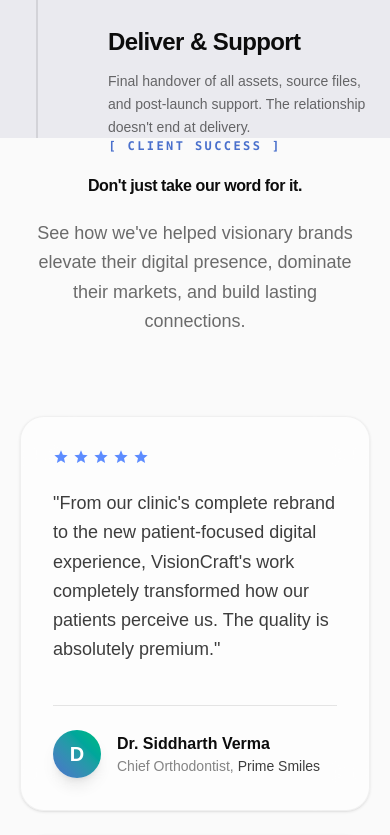
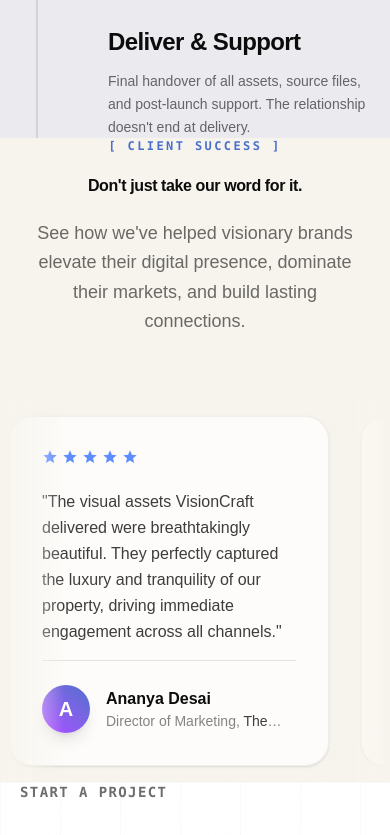
Before and after one commit to saurabhhumane125/visioncraft, a Next.js app: page / in a window 390 px wide. Shown: the part 7080-7915 px from the top of the page. Built offline with nearby package versions, Linux system fonts and the light colour scheme; a web font is replaced by a local one.

Commit message:
style: convert testimonials to an infinite horizontal marquee and change background to warm off-white

```diff
--- a/components/sections/Testimonials.tsx
+++ b/components/sections/Testimonials.tsx
@@ -61,7 +61,7 @@ export function Testimonials() {
   return (
     <section
       id="testimonials"
-      className="relative overflow-hidden bg-[#FAFAFA] text-neutral-950"
+      className="relative overflow-hidden bg-[#F7F4ED] text-neutral-950"
       style={{
         paddingTop: "var(--space-section-normal)",
         paddingBottom: "var(--space-section-normal)",
@@ -75,10 +75,10 @@ export function Testimonials() {
       {/* Grain Texture Overlay */}
       <div className="absolute inset-0 grain opacity-20 pointer-events-none -z-10" />
 
-      <div className="mx-auto max-w-[1440px] px-5 md:px-10 lg:px-16 relative z-10">
+      <div className="mx-auto max-w-[1440px] px-5 md:px-10 lg:px-16 relative z-10 mb-16 md:mb-24">
 
         {/* Section Header */}
-        <div className="mb-20 md:mb-32 text-center max-w-3xl mx-auto">
+        <div className="text-center max-w-3xl mx-auto">
           <span className="text-electric-dark font-bold tracking-[0.2em] text-xs uppercase mb-6 block font-mono">
             [ Client Success ]
           </span>
@@ -92,43 +92,41 @@ export function Testimonials() {
             See how we've helped visionary brands elevate their digital presence, dominate their markets, and build lasting connections.
           </p>
         </div>
+      </div>
 
-        {/* Modern 3-Column Staggered Grid */}
-        <div className="grid grid-cols-1 md:grid-cols-2 lg:grid-cols-3 gap-6 lg:gap-8 items-start">
-          {TESTIMONIALS.map((testimonial, idx) => (
+      {/* Infinite Marquee */}
+      <div className="relative w-full overflow-hidden flex items-center py-4">
+        {/* Fading Edges */}
+        <div className="absolute inset-y-0 left-0 w-16 md:w-48 bg-gradient-to-r from-[#F7F4ED] to-transparent z-10 pointer-events-none" />
+        <div className="absolute inset-y-0 right-0 w-16 md:w-48 bg-gradient-to-l from-[#F7F4ED] to-transparent z-10 pointer-events-none" />
+
         <motion.div
-              key={testimonial.id}
-              initial={{ opacity: 0, y: 40 }}
-              whileInView={{ opacity: 1, y: 0 }}
-              viewport={{ once: true, margin: "-100px" }}
-              transition={{
-                duration: 0.7,
-                delay: idx * 0.1,
-                ease: [0.21, 1.11, 0.81, 0.99]
-              }}
-              className={`
-                relative flex flex-col justify-between h-full
-                bg-white/60 hover:bg-white/90 backdrop-blur-xl
-                border border-neutral-950/5 hover:border-electric/50
-                rounded-3xl p-8 md:p-10 transition-all duration-500 group shadow-sm
-                ${idx % 3 === 1 ? 'lg:translate-y-8' : ''}
-                ${idx % 3 === 2 ? 'lg:translate-y-16' : ''}
-              `}
+          className="flex w-max"
+          animate={{ x: ["0%", "-50%"] }}
+          transition={{ duration: 40, ease: "linear", repeat: Infinity }}
         >
+          {/* Duplicated for seamless loop */}
+          {[...TESTIMONIALS, ...TESTIMONIALS].map((testimonial, idx) => (
+            <div
+              key={idx}
+              className="w-[320px] md:w-[450px] flex-shrink-0 mx-4"
+            >
+              <div className="relative flex flex-col justify-between h-[350px] md:h-[380px] bg-white/70 hover:bg-white/95 backdrop-blur-xl border border-neutral-950/5 hover:border-electric/50 rounded-3xl p-8 transition-all duration-500 group shadow-sm">
+
                 {/* Subtle inner glow on hover */}
                 <div className="absolute inset-0 bg-gradient-to-br from-electric/10 to-transparent opacity-0 group-hover:opacity-100 transition-opacity duration-500 rounded-3xl pointer-events-none" />
 
-              <div className="relative z-10 flex-1">
+                <div className="relative z-10 flex-1 whitespace-normal">
                   <Stars />
-                <p className="text-neutral-950/80 font-medium leading-relaxed text-lg mb-10">
+                  <p className="text-neutral-950/80 font-medium leading-relaxed text-base md:text-lg">
                     "{testimonial.quote}"
                   </p>
                 </div>
 
-              <div className="relative z-10 flex items-center gap-4 pt-6 border-t border-neutral-950/10">
+                <div className="relative z-10 flex items-center gap-4 pt-6 border-t border-neutral-950/10 mt-auto">
                   {/* Colorful Gradient Avatar */}
                   <div className={`
-                  w-12 h-12 rounded-full flex items-center justify-center
+                    w-12 h-12 rounded-full flex items-center justify-center flex-shrink-0
                     font-display font-bold text-xl text-white shadow-lg
                     ${idx % 3 === 0 ? 'bg-gradient-to-tr from-electric-dark to-emerald-500' : ''}
                     ${idx % 3 === 1 ? 'bg-gradient-to-tr from-purple-500 to-electric-dark' : ''}
@@ -137,18 +135,19 @@ export function Testimonials() {
                     {testimonial.name.charAt(0)}
                   </div>
 
-                <div>
-                  <h4 className="text-neutral-950 font-bold text-base">
+                  <div className="overflow-hidden whitespace-normal">
+                    <h4 className="text-neutral-950 font-bold text-base truncate">
                       {testimonial.name}
                     </h4>
-                  <p className="text-neutral-950/50 text-sm">
+                    <p className="text-neutral-950/50 text-sm line-clamp-1">
                       {testimonial.role}, <span className="text-neutral-950/80">{testimonial.company}</span>
                     </p>
                   </div>
                 </div>
+              </div>
+            </div>
+          ))}
         </motion.div>
-          ))}
-        </div>
       </div>
     </section>
   )
```
Lines whose indentation alone changed are shown as unchanged.
